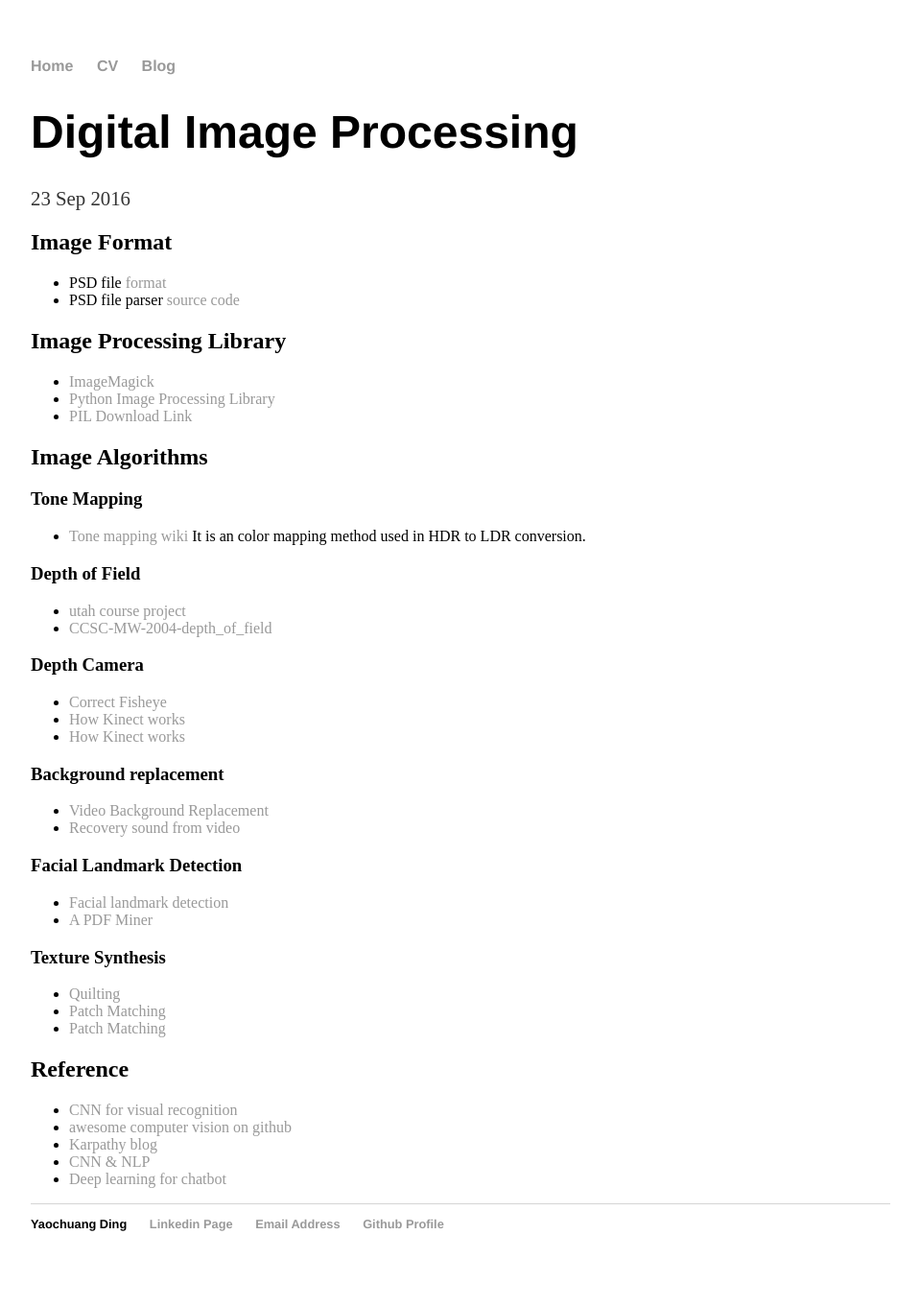
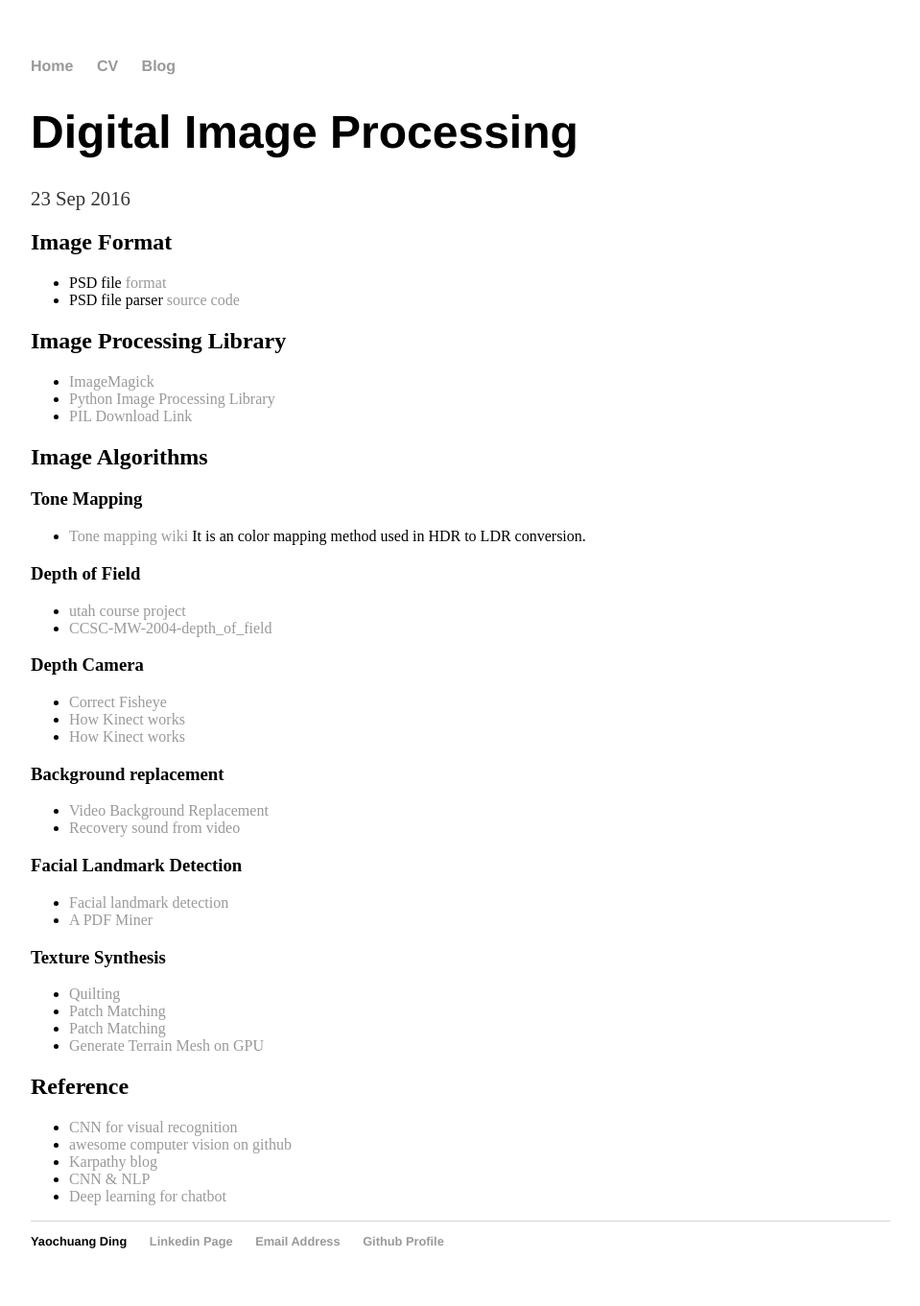
Before and after one commit to ychding11/ychding11.github.io, a Jekyll site: the page built from _posts/2015-04-10-Digital-Image-Processing.md, in a window 1280 px wide. Shown: the whole page at 96% size, without its empty margins (160-1119 px from the left). Built offline with Jekyll 4.4.1, drawn with Linux system fonts in a browser that asks for light colours.

Commit message:
1. add generate terrain mesh on gpu.

```diff
--- a/_posts/2015-04-10-Digital-Image-Processing.md
+++ b/_posts/2015-04-10-Digital-Image-Processing.md
@@ -47,6 +47,7 @@ date: 2016-09-23
 - [Quilting](https://github.com/z-o-e/Texture-Synthesis)
 - [Patch Matching](https://github.com/z-o-e/PatchMatch-with-Randomized-Correspondence-Algorithm)
 - [Patch Matching](http://gfx.cs.princeton.edu/pubs/Barnes_2009_PAR/)
+- [Generate Terrain Mesh on GPU](http://www.geisswerks.com/about_terrain.html)
 
 ## Reference
 + [CNN for visual recognition](http://vision.stanford.edu/teaching/cs231n/)
```
